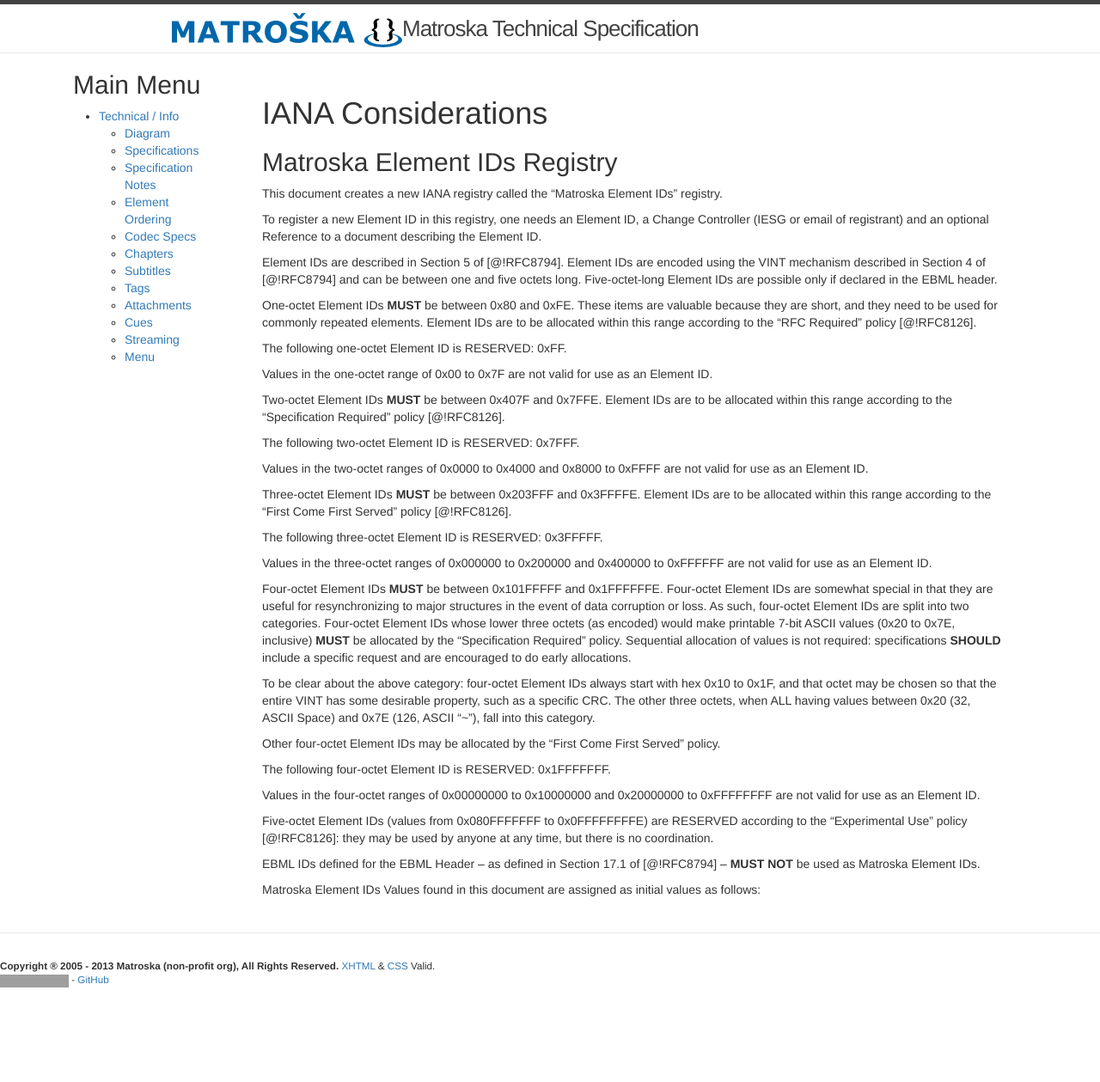
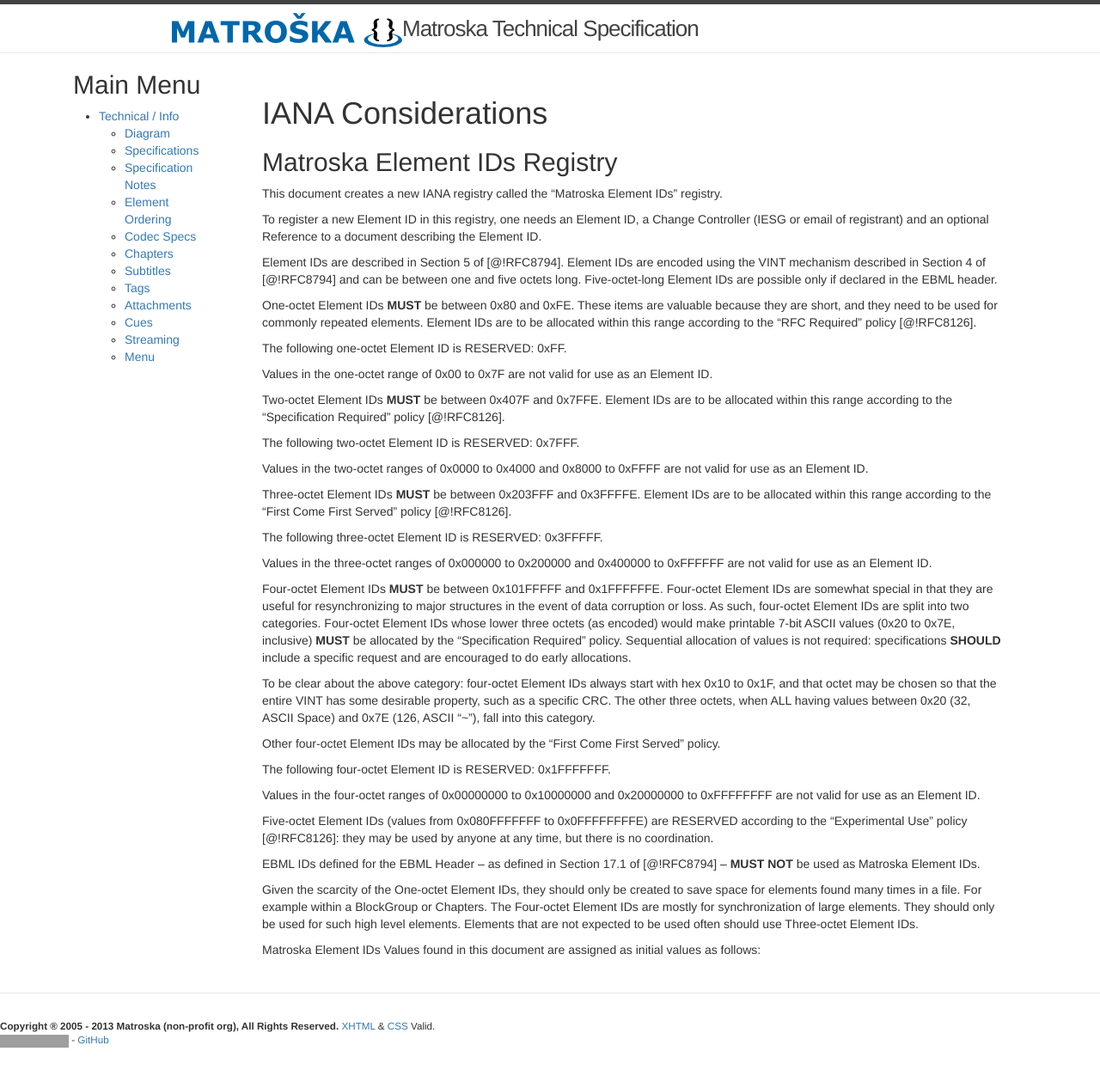
Before and after one commit to ietf-wg-cellar/matroska-specification, a Jekyll site: the page built from iana_matroska_ids.md, in a window 1280 px wide. Shown: the whole page at 86% size. Built offline with Jekyll 4.4.1, drawn with Linux system fonts in a browser that asks for light colours; our own code applies the rules of GitHub Pages for plain Markdown files; before the commit the page ends 1189 px from its top, so only the background shows below that; grey boxes are pictures that could not be loaded.

Commit message:
add some guidance on own to pick element IDs

```diff
--- a/iana_matroska_ids.md
+++ b/iana_matroska_ids.md
@@ -73,4 +73,9 @@
 EBML IDs defined for the EBML Header -- as defined in Section 17.1 of [@!RFC8794] --
 **MUST NOT** be used as Matroska Element IDs.
 
+Given the scarcity of the One-octet Element IDs, they should only be created to save space for elements found many times in a file.
+For example within a BlockGroup or Chapters. The Four-octet Element IDs are mostly for synchronization of large elements.
+They should only be used for such high level elements.
+Elements that are not expected to be used often should use Three-octet Element IDs.
+
 Matroska Element IDs Values found in this document are assigned as initial values as follows:
```
